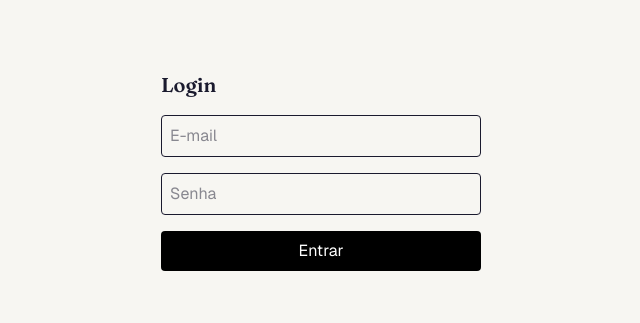
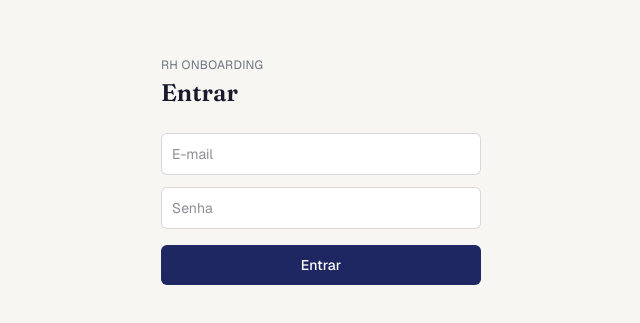
Before and after one commit to fabriciogmaraes/rh-onboarding-sdd, a Next.js app: page /login in a window 1280 px wide. Shown: the part 229-552 px from the top of the page, without its empty margins (319-959 px from the left). Built offline with nearby package versions, Linux system fonts and the light colour scheme.

Commit message:
style: identidade visual navy/papel nas telas de login, listagem e detalhe de operador

```diff
--- a/app/dashboard/operadores/[id]/page.tsx
+++ b/app/dashboard/operadores/[id]/page.tsx
@@ -46,22 +46,22 @@ export default async function OperadorDetalhePage({
 
   return (
     <div className="p-8">
-      <h1 className="text-xl font-bold mb-2">{operador.nome_completo}</h1>
+      <h1 className="text-2xl mb-2">{operador.nome_completo}</h1>
       <div className="flex items-center gap-2 mb-1">
-        <span className="text-sm text-gray-500">Status:</span>
+        <span className="text-sm text-muted">Status:</span>
         <StatusBadge status={operador.status} />
       </div>
       {operador.email_corporativo && (
-        <p className="text-sm text-gray-500 mb-6">E-mail corporativo: {operador.email_corporativo}</p>
+        <p className="text-sm text-muted mb-6">E-mail corporativo: {operador.email_corporativo}</p>
       )}
 
-      <div className="flex flex-col gap-4 mt-4">
+      <div className="flex flex-col gap-3 mt-4">
         {arquivosComUrl.map((arquivo) => (
-          <div key={arquivo.id} className="border p-4 rounded flex items-center justify-between">
+          <div key={arquivo.id} className="border border-black/10 bg-white p-4 rounded-lg flex items-center justify-between">
             <div className="flex flex-col gap-1">
               <p className="font-medium">{nomeAmigavelDocumento(arquivo.tipo_documento)}</p>
               {arquivo.signedUrl && (
-                <a href={arquivo.signedUrl} target="_blank" className="text-blue-600 text-sm underline">
+                <a href={arquivo.signedUrl} target="_blank" className="text-navy text-sm underline">
                   Ver arquivo
                 </a>
               )}
@@ -73,13 +73,13 @@ export default async function OperadorDetalhePage({
                   <input type="hidden" name="arquivo_id" value={arquivo.id} />
                   <input type="hidden" name="operador_id" value={operador.id} />
                   <input type="hidden" name="novo_status" value="aprovado" />
-                  <button className="bg-emerald-600 text-white px-3 py-1 rounded text-sm">Aprovar</button>
+                  <button className="bg-emerald-600 text-white px-3 py-1.5 rounded-md text-sm hover:bg-emerald-700 transition-colors">Aprovar</button>
                 </form>
                 <form action={validarArquivo}>
                   <input type="hidden" name="arquivo_id" value={arquivo.id} />
                   <input type="hidden" name="operador_id" value={operador.id} />
                   <input type="hidden" name="novo_status" value="reprovado" />
-                  <button className="bg-rose-600 text-white px-3 py-1 rounded text-sm">Reprovar</button>
+                  <button className="bg-rose-600 text-white px-3 py-1.5 rounded-md text-sm hover:bg-rose-700 transition-colors">Reprovar</button>
                 </form>
               </div>
             )}
@@ -88,26 +88,26 @@ export default async function OperadorDetalhePage({
       </div>
 
       {operador.status === 'aprovado' && (
-        <div className="border p-4 rounded mt-6 max-w-md">
+        <div className="border border-black/10 bg-white p-5 rounded-lg mt-6 max-w-md">
           <h2 className="font-medium mb-3">Vincular equipe e centro de custo</h2>
           <form action={vincularEquipeCentroCusto} className="flex flex-col gap-3">
             <input type="hidden" name="operador_id" value={operador.id} />
 
-            <select name="equipe_id" defaultValue={operador.equipe_id ?? ''} className="border p-2 rounded">
+            <select name="equipe_id" defaultValue={operador.equipe_id ?? ''} className="border border-black/15 p-2.5 rounded-md text-sm">
               <option value="">Selecione a equipe</option>
               {equipes?.map((eq) => (
                 <option key={eq.id} value={eq.id}>{eq.nome}</option>
               ))}
             </select>
 
-            <select name="centro_custo_id" defaultValue={operador.centro_custo_id ?? ''} className="border p-2 rounded">
+            <select name="centro_custo_id" defaultValue={operador.centro_custo_id ?? ''} className="border border-black/15 p-2.5 rounded-md text-sm">
               <option value="">Selecione o centro de custo</option>
               {centrosCusto?.map((c) => (
                 <option key={c.id} value={c.id}>{c.nome}</option>
               ))}
             </select>
 
-            <button className="bg-black text-white p-2 rounded">Salvar vínculo</button>
+            <button className="bg-navy text-white p-2.5 rounded-md text-sm font-medium hover:bg-navy-dark transition-colors">Salvar vínculo</button>
           </form>
         </div>
       )}
--- a/app/login/page.tsx
+++ b/app/login/page.tsx
@@ -6,30 +6,37 @@ export default function LoginPage({
   searchParams: { error?: string }
 }) {
   return (
-    <div className="flex min-h-screen items-center justify-center">
-      <form action={login} className="flex w-80 flex-col gap-4">
-        <h1 className="text-xl font-bold">Login</h1>
+    <div className="flex min-h-screen items-center justify-center bg-background">
+      <div className="w-80">
+        <p className="text-xs tracking-wide text-muted mb-1">RH ONBOARDING</p>
+        <h1 className="text-2xl mb-6">Entrar</h1>
+
+        <form action={login} className="flex flex-col gap-3">
           {searchParams.error && (
-          <p className="text-sm text-red-600">E-mail ou senha inválidos.</p>
+            <p className="text-sm text-rose-600 -mt-1 mb-1">E-mail ou senha inválidos.</p>
           )}
           <input
             name="email"
             type="email"
             placeholder="E-mail"
             required
-          className="border p-2 rounded"
+            className="border border-black/15 bg-white p-2.5 rounded-md text-sm outline-none focus:border-navy"
           />
           <input
             name="password"
             type="password"
             placeholder="Senha"
             required
-          className="border p-2 rounded"
+            className="border border-black/15 bg-white p-2.5 rounded-md text-sm outline-none focus:border-navy"
           />
-        <button type="submit" className="bg-black text-white p-2 rounded">
+          <button
+            type="submit"
+            className="bg-navy text-white p-2.5 rounded-md text-sm font-medium mt-1 hover:bg-navy-dark transition-colors"
+          >
             Entrar
           </button>
         </form>
       </div>
+    </div>
   )
 }
```
Lines whose indentation alone changed are shown as unchanged.
